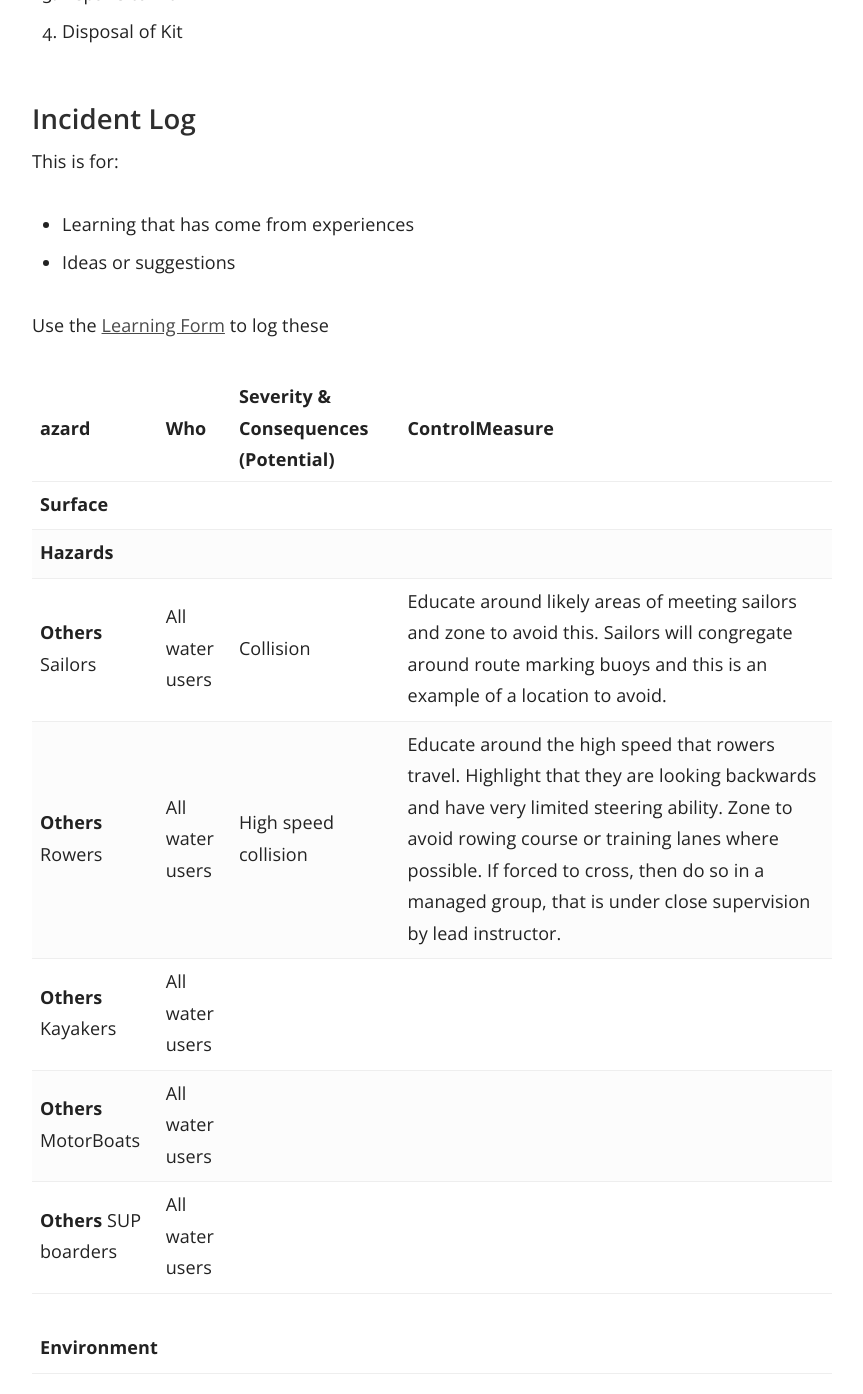
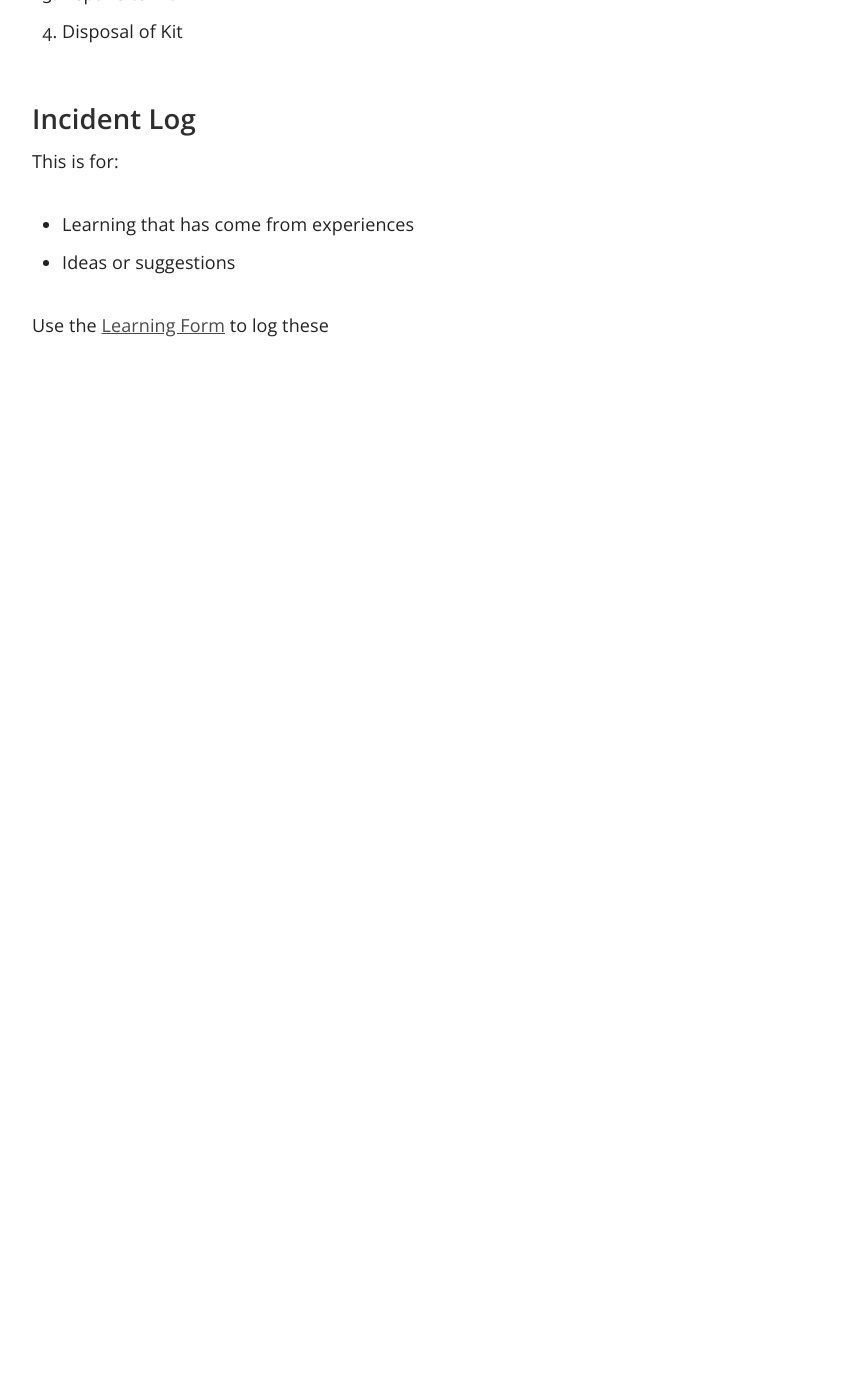
Before and after one commit to numbat70/clyde, a Jekyll site: the page built from _docs/Content/21-SUP_Logs.md, in a window 1280 px wide and 1400 px high, scrolled down 1249 px. Shown: the top 1394 px of the window, without its empty margins (358-1221 px from the left). Built offline with Jekyll 4.4.1, drawn with Linux system fonts in a browser that asks for light colours; after the commit the page ends 1643 px from its top, so only the background shows below that.

Commit message:
Update 21-SUP_Logs.md
mk

```diff
--- a/_docs/Content/21-SUP_Logs.md
+++ b/_docs/Content/21-SUP_Logs.md
@@ -40,18 +40,3 @@ This is for:
 - Ideas or suggestions
 
 Use the [Learning Form](#) to log these
-
-
-
-azard | Who | Severity & Consequences (Potential) | ControlMeasure
---- | --- | --- | ---
-**Surface**  |  |  |
-**Hazards**  |  |  |
-**Others** Sailors | All water users | Collision | Educate around likely areas of meeting sailors and zone to avoid this. Sailors will congregate around route marking buoys and this is an example of a location to avoid.
-**Others** Rowers |  All water users| High speed collision |  Educate around the high speed that rowers travel. Highlight that they are looking backwards and have very limited steering ability. Zone to avoid rowing course or training lanes where possible. If forced to cross, then do so in a managed group, that is under close supervision by lead instructor.
-**Others** Kayakers | All water users |  |
-**Others** MotorBoats | All water users |  |
-**Others** SUP boarders | All water users |  |
-
-
-**Environment**  |  |  |
```
